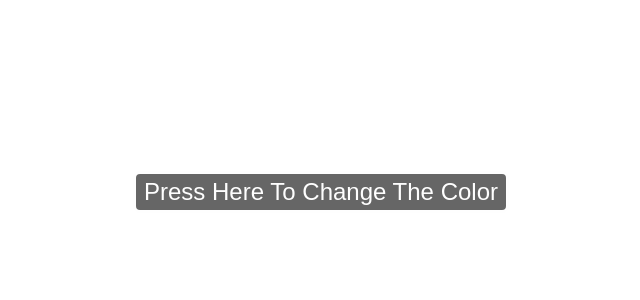
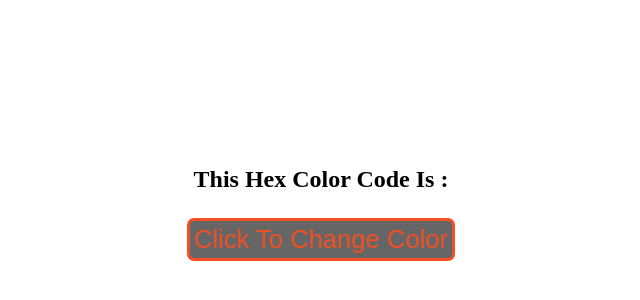
Before and after one commit to michellewong27/js-playing-around, a plain HTML site: page index.html in a window 1280 px wide. Shown: the part 216-516 px from the top of the page, without its empty margins (319-959 px from the left). Drawn offline with Linux system fonts and the light colour scheme.

Commit message:
Created html & css to change hex color

```diff
--- a/index.html
+++ b/index.html
@@ -8,7 +8,11 @@
         <link rel="stylesheet" href="main.css">
     </head>
     <body>
-        <button type="button" class="colorBtn">Press here to change the color</button>
+       <div class="container">
+           <h2 class="hexColor">This hex color code is :
+                <span class="hex"></span></h2>
+            <button type="button" class="hexBtn">Click to change color</button>
+       </div>
     <script src="script.js"></script>
     </body>
 </html>
--- a/main.css
+++ b/main.css
@@ -8,24 +8,30 @@ body {
     align-items: center;
 }
 
-.colorBtn{
-    /* vertically, horizontally */
-    padding: 0.25rem 0.5rem;
-    border: 3px solid #fefefe;
-    border-radius: 7px;
-    color: #fefefe;
-    /* 0.6 opacity */
-    background:  rgba(0,0,0,0.6);
-    font-size: 1.5rem;
-    /* capitalize text */
-    text-transform: capitalize;
-    /* changes to pointer when you hover over button */
-    cursor: pointer;
-    /* gets rid of blue outline */
-    outline: none;
+.container{
+    text-align:center
 }
 
-/* when you hover, add these properties */
-.colorBtn:hover{
+.hexColor{
+    text-transform: capitalize;
+}
+
+.hex{
+    font-size: 3rem;
+}
+
+.hexBtn{
+    color: #f15025;
+    border: 3px solid #f15025;
+    border-radius: 7px;
+    background: rgba(0,0,0,0.6);
+    font-size: 1.6rem;
+    padding: 0.25rem 0.25rem;
+    cursor: pointer;
+    outline: none;
+    text-transform: capitalize;
+}
+
+.hexBtn:hover{
     background: rgb(0,0,0);
 }
```
